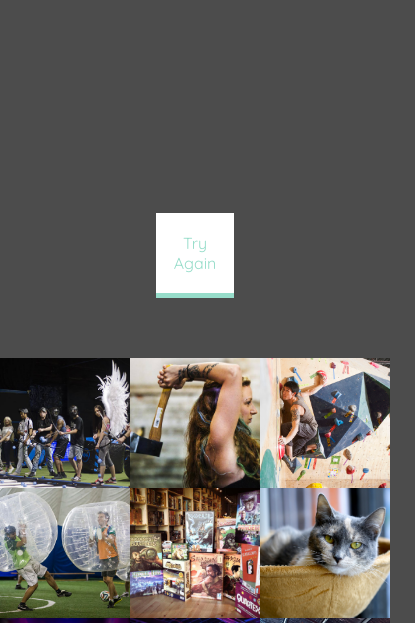
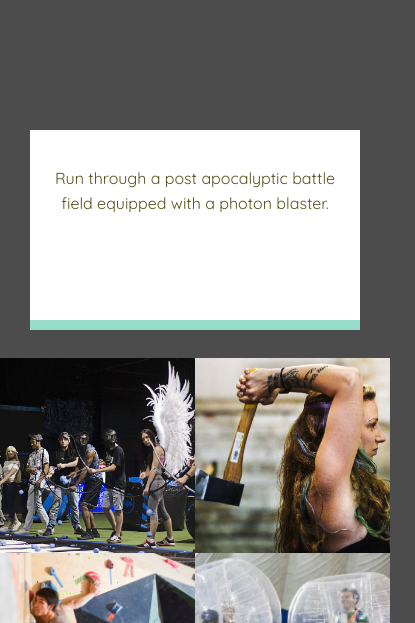
Before and after one commit to FantasticThree/TorontoBIA, a website: page index.html in a window 390 px wide. Shown: the part 721-1344 px from the top of the page, 415 px wide, since content can reach past the window. Drawn offline with nearby package versions, Linux system fonts and the light colour scheme.

Commit message:
added responsive to would you rather section and gallery

```diff
--- a/dev/styles/_content.scss
+++ b/dev/styles/_content.scss
@@ -8,7 +8,7 @@
 }
 
 .galleryItem {
-	width: 33.33%;
+	width: 33%;
 	position: relative;
 
 		&:hover .overlay {
@@ -66,3 +66,9 @@
 		transform: translateY(-5px);
 	}
 }
+
+@media (max-width: 800px) {
+	.galleryItem {
+		width: 50%;
+	}
+}
--- a/dev/styles/_general.scss
+++ b/dev/styles/_general.scss
@@ -129,3 +129,20 @@ main {
 		}
 	}
 }
+
+@media (max-width: 800px) {
+	form {
+		display: flex;
+		flex-direction: column;
+		text-align: center;
+		height: 100vh;
+		fieldset {
+			width: 100%;
+			margin: 30px 0;
+		}
+	}
+
+	.mainResult {
+		flex-direction: column;
+	}
+}
--- a/index.html
+++ b/index.html
@@ -13,7 +13,7 @@
 		<header>
 			<h1>Would<br>you<br>rather</h1>
 		</header>
-		<form action="" id="submitForm">
+		<form action="" id="submitForm" class="clearfix">
 			<fieldset>
 			<label for="option1" class="option1">
 				<div class="centeringDiv">
@@ -36,7 +36,7 @@
 		</form>
 	</section>
 
-	<main>
+	<main class="">
 	<div class="showResult">
 		<h3>I think you might be interested in...</h3>
 		<section class="mainResult">
--- a/public/styles/style.css
+++ b/public/styles/style.css
@@ -239,6 +239,26 @@ main .mainResult {
       width: 100%;
       display: block; }
 
+@media (max-width: 800px) {
+  form {
+    display: -webkit-box;
+    display: -ms-flexbox;
+    display: flex;
+    -webkit-box-orient: vertical;
+    -webkit-box-direction: normal;
+        -ms-flex-direction: column;
+            flex-direction: column;
+    text-align: center;
+    height: 100vh; }
+    form fieldset {
+      width: 100%;
+      margin: 30px 0; }
+  .mainResult {
+    -webkit-box-orient: vertical;
+    -webkit-box-direction: normal;
+        -ms-flex-direction: column;
+            flex-direction: column; } }
+
 .galleryActivities {
   display: -webkit-box;
   display: -ms-flexbox;
@@ -250,7 +270,7 @@ main .mainResult {
           align-items: flex-start; }
 
 .galleryItem {
-  width: 33.33%;
+  width: 33%;
   position: relative; }
   .galleryItem:hover .overlay {
     opacity: 1; }
@@ -310,3 +330,7 @@ main .mainResult {
   .reset:hover {
     -webkit-transform: translateY(-5px);
             transform: translateY(-5px); }
+
+@media (max-width: 800px) {
+  .galleryItem {
+    width: 50%; } }
```
